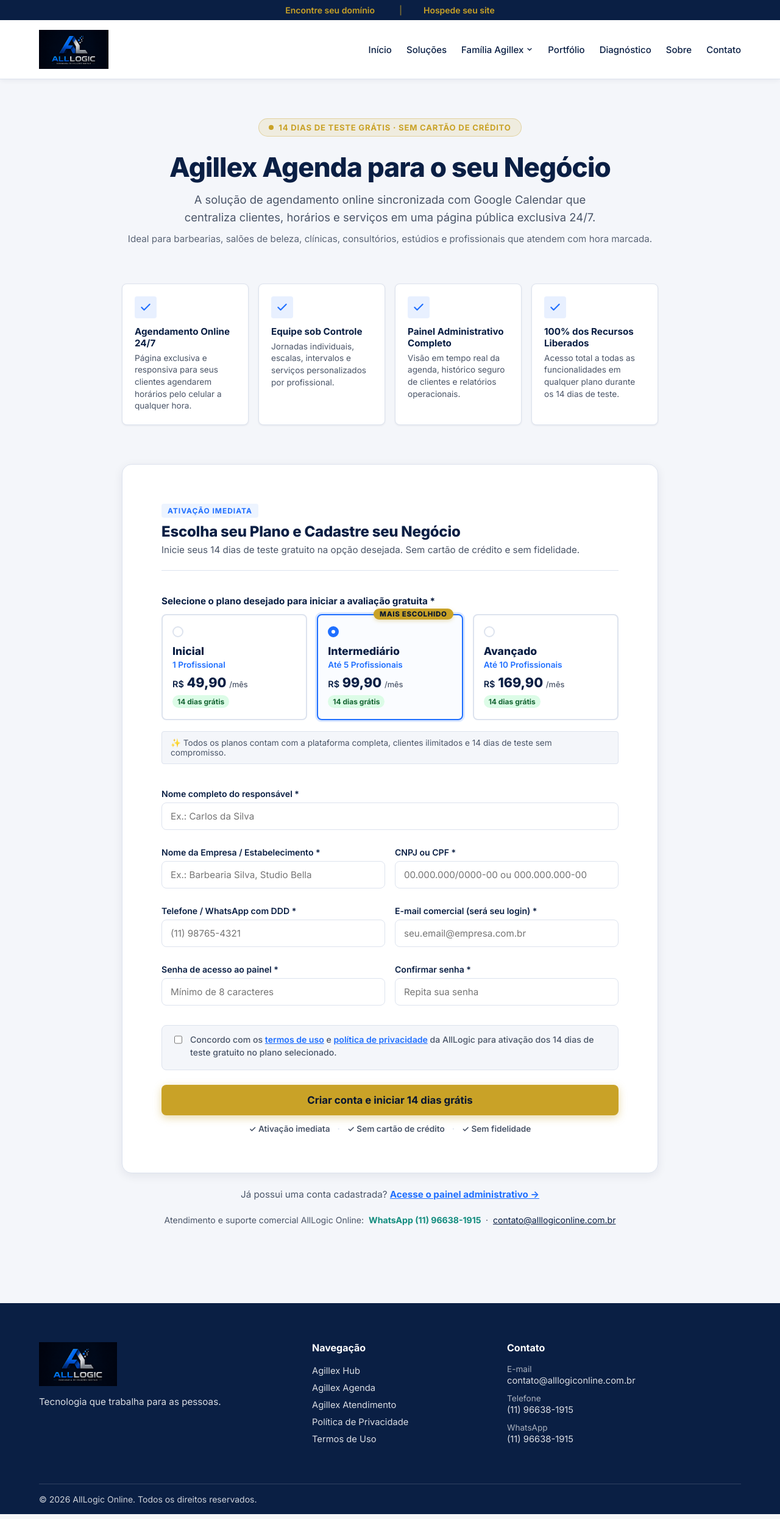
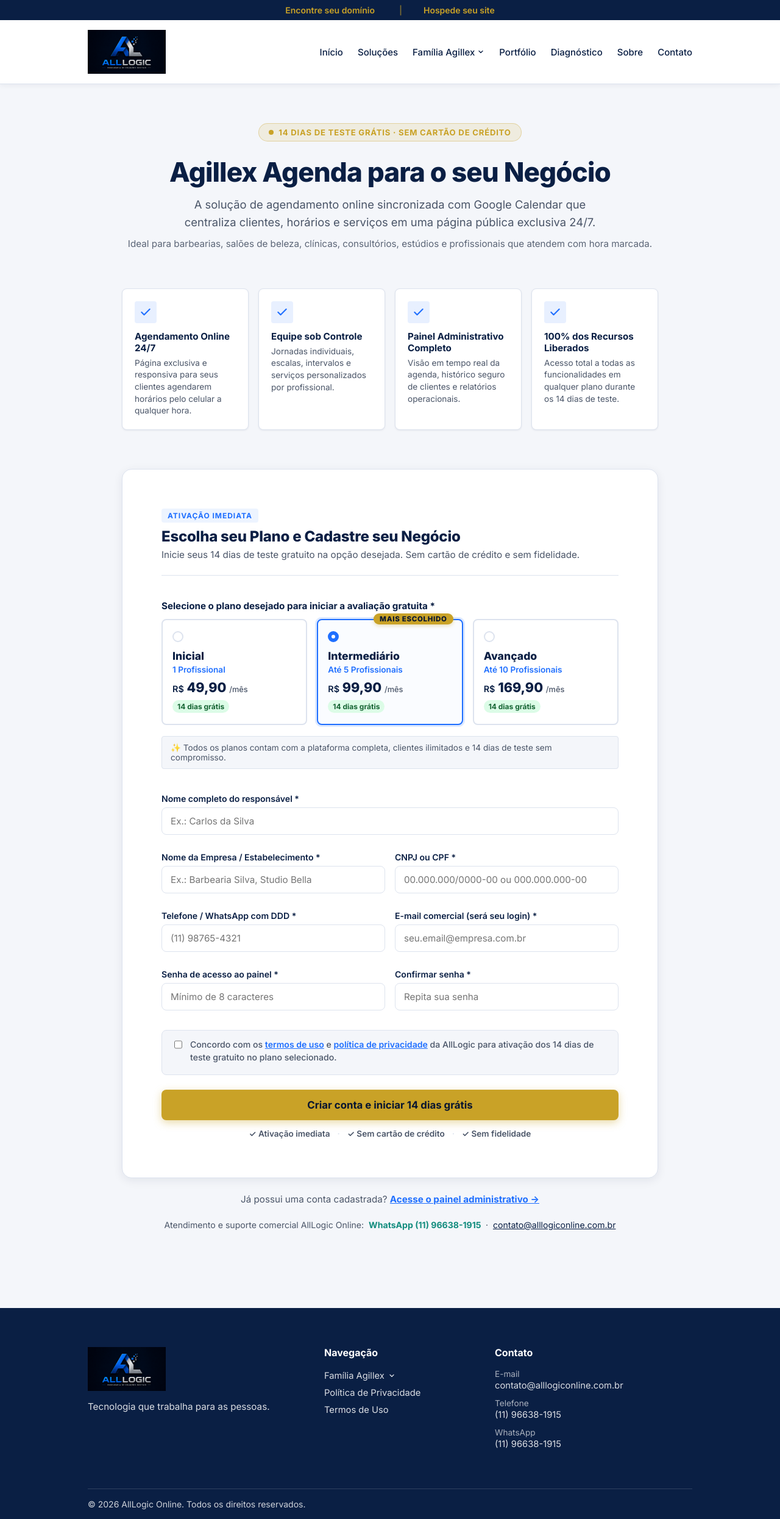
Before and after one commit to lucasdresler/alllogic-scheduler, a Flask app: page /agillex in a window 1280 px wide. Shown: the whole page at 61% size. Run offline with Flask 3, Linux system fonts and the light colour scheme; data that the repository does not hold is empty; some libraries are stand-ins or nearby versions.

Commit message:
feat(agillex): alinhar largura do cabecalho ao site, adicionar logo ao rodape admin e dropup Familia Agillex

```diff
--- a/static/css/style.css
+++ b/static/css/style.css
@@ -1977,6 +1977,29 @@ table.tabela-agendamentos .col-acoes {
     gap: 16px;
 }
 
+.admin-footer-left {
+    display: flex;
+    align-items: center;
+}
+
+.admin-footer-logo-link {
+    display: inline-flex;
+    align-items: center;
+    text-decoration: none;
+}
+
+.admin-footer-logo {
+    display: block;
+    height: 38px;
+    width: auto;
+    object-fit: contain;
+    transition: opacity 0.15s ease-in-out;
+}
+
+.admin-footer-logo:hover {
+    opacity: 0.85;
+}
+
 .admin-footer-brand-section {
     display: flex;
     flex-direction: column;
--- a/templates/agillex.html
+++ b/templates/agillex.html
@@ -310,9 +310,19 @@
                 <h2>Navegação</h2>
                 <nav aria-label="Navegação institucional">
                     <ul>
-                        <li><a href="https://alllogiconline.com.br/agillex-hub">Agillex Hub</a></li>
-                        <li><a href="https://alllogiconline.com.br/agillex-agenda">Agillex Agenda</a></li>
-                        <li><a href="https://alllogiconline.com.br/agillex-atendimento">Agillex Atendimento</a></li>
+                        <li class="footer__nav-item--has-dropdown">
+                            <div class="footer__dropdown" id="footer-dropdown-agillex">
+                                <button type="button" class="footer__dropdown-toggle" id="footer-dropdown-toggle-agillex" aria-expanded="false" aria-haspopup="true">
+                                    <span>Família Agillex</span>
+                                    <svg class="footer__dropdown-icon" width="12" height="12" viewBox="0 0 24 24" fill="none" stroke="currentColor" stroke-width="2.5" stroke-linecap="round" stroke-linejoin="round" aria-hidden="true"><polyline points="6 9 12 15 18 9"></polyline></svg>
+                                </button>
+                                <ul class="footer__dropdown-menu" role="menu">
+                                    <li role="none"><a href="https://alllogiconline.com.br/agillex-hub" class="footer__dropdown-link" role="menuitem">Agillex Hub</a></li>
+                                    <li role="none"><a href="https://alllogiconline.com.br/agillex-agenda" class="footer__dropdown-link" role="menuitem">Agillex Agenda</a></li>
+                                    <li role="none"><a href="https://alllogiconline.com.br/agillex-atendimento" class="footer__dropdown-link" role="menuitem">Agillex Atendimento</a></li>
+                                </ul>
+                            </div>
+                        </li>
                         <li><a href="https://alllogiconline.com.br/politica-de-privacidade">Política de Privacidade</a></li>
                         <li><a href="https://alllogiconline.com.br/termos-de-uso">Termos de Uso</a></li>
                     </ul>
@@ -443,9 +453,9 @@ body {
 }
 
 .header__container {
-    max-width: 1200px;
+    max-width: 1024px;
     margin: 0 auto;
-    padding: 0 var(--space-md);
+    padding: 0 1rem;
     box-sizing: border-box;
 }
 
@@ -471,7 +481,7 @@ body {
 .header__logo img {
     display: block;
     width: auto;
-    height: 64px;
+    height: 72px;
 }
 
 /* Navegação Desktop */
@@ -1185,9 +1195,9 @@ body {
 }
 
 .footer__container {
-    max-width: 1200px;
+    max-width: 1024px;
     margin: 0 auto;
-    padding: 0 var(--space-md);
+    padding: 0 1rem;
     box-sizing: border-box;
 }
 
@@ -1271,6 +1281,108 @@ body {
     opacity: 1;
     color: var(--color-accent);
     text-decoration: underline;
+}
+
+/* ==========================================================================
+   Dropdown / Dropup no Rodapé
+   ========================================================================== */
+.footer__nav-item--has-dropdown {
+    position: relative;
+}
+
+.footer__dropdown {
+    position: relative;
+    display: inline-block;
+}
+
+.footer__dropdown-toggle {
+    display: inline-flex;
+    align-items: center;
+    gap: 6px;
+    background: transparent;
+    border: none;
+    padding: 0;
+    font-family: inherit;
+    font-size: 0.92rem;
+    color: var(--color-text-inverse);
+    cursor: pointer;
+    text-decoration: none;
+    opacity: 0.85;
+    transition: color 0.15s ease, opacity 0.15s ease;
+}
+
+.footer__dropdown-toggle:hover,
+.footer__dropdown-toggle:focus-visible,
+.footer__dropdown.is-open .footer__dropdown-toggle {
+    color: var(--color-accent);
+    opacity: 1;
+    text-decoration: underline;
+}
+
+.footer__dropdown-icon {
+    transition: transform 0.2s ease;
+}
+
+.footer__dropdown:hover .footer__dropdown-icon,
+.footer__dropdown.is-open .footer__dropdown-icon {
+    transform: rotate(180deg);
+}
+
+.footer__dropdown-menu {
+    position: absolute;
+    bottom: calc(100% + 8px);
+    left: 0;
+    min-width: 200px;
+    background-color: var(--color-background);
+    border: 1px solid var(--color-border);
+    border-radius: var(--radius-sm);
+    box-shadow: 0 10px 25px -5px rgba(0, 0, 0, 0.2), 0 8px 10px -6px rgba(0, 0, 0, 0.1);
+    padding: 6px 0;
+    margin: 0;
+    list-style: none;
+    opacity: 0;
+    visibility: hidden;
+    pointer-events: none;
+    transform: translateY(6px);
+    transition: opacity 0.2s ease, transform 0.2s ease, visibility 0.2s ease;
+    z-index: 1050;
+}
+
+.footer__dropdown-menu::after {
+    content: '';
+    position: absolute;
+    bottom: -10px;
+    left: 0;
+    width: 100%;
+    height: 10px;
+}
+
+.footer__dropdown:hover .footer__dropdown-menu,
+.footer__dropdown:focus-within .footer__dropdown-menu,
+.footer__dropdown.is-open .footer__dropdown-menu {
+    opacity: 1;
+    visibility: visible;
+    pointer-events: auto;
+    transform: translateY(0);
+}
+
+.footer__dropdown-link {
+    display: block;
+    padding: 9px 16px;
+    color: var(--color-text) !important;
+    text-decoration: none !important;
+    font-size: 0.875rem;
+    font-weight: 500;
+    white-space: nowrap;
+    opacity: 1 !important;
+    transition: background-color 0.15s ease, color 0.15s ease;
+}
+
+.footer__dropdown-link:hover,
+.footer__dropdown-link:focus-visible {
+    background-color: var(--color-surface);
+    color: var(--color-secondary) !important;
+    text-decoration: none !important;
 }
 
 .footer__contact address {
@@ -1436,6 +1548,22 @@ body {
         });
     }
 
+    // 5b. Dropdown Toggle no Rodapé para Mobile / Touch
+    var footerDropdownToggle = document.getElementById('footer-dropdown-toggle-agillex');
+    var footerDropdownWrapper = document.getElementById('footer-dropdown-agillex');
+    if (footerDropdownToggle && footerDropdownWrapper) {
+        footerDropdownToggle.addEventListener('click', function (e) {
+            e.stopPropagation();
+            var isOpen = footerDropdownWrapper.classList.toggle('is-open');
+            footerDropdownToggle.setAttribute('aria-expanded', isOpen ? 'true' : 'false');
+        });
+
+        document.addEventListener('click', function () {
+            footerDropdownWrapper.classList.remove('is-open');
+            footerDropdownToggle.setAttribute('aria-expanded', 'false');
+        });
+    }
+
     // 6. Botão Voltar ao Topo
     var scrollBtn = document.getElementById('scroll-to-top-btn');
     if (scrollBtn) {
```
Also changed, not shown: templates/base_admin.html (+8 -0 lines).
